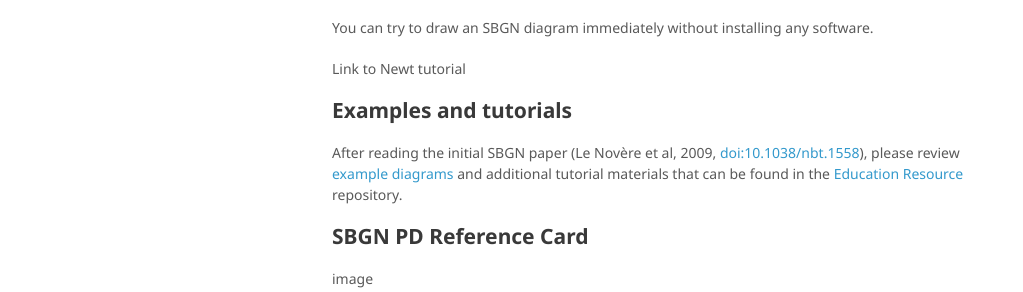
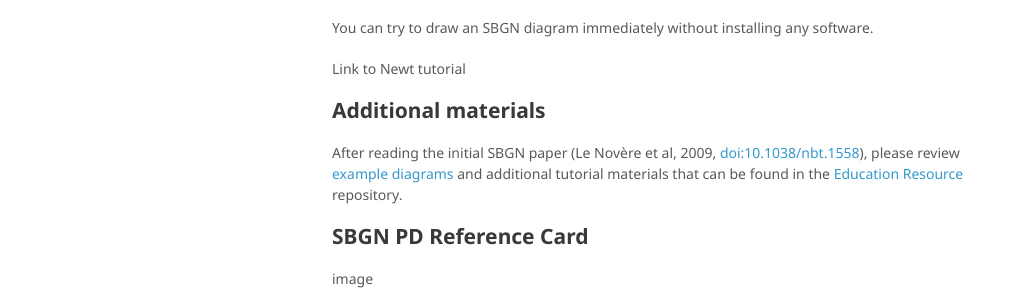
Before and after one commit to sbgn/sbgn, a Jekyll site: the page built from docs/learning_sbgn.md, in a window 1280 px wide and 1320 px high. Shown: the part 961-1253 px from the top of the window, without its empty margins (128-1151 px from the left). Built offline with Jekyll 4.4.1, drawn with Linux system fonts in a browser that asks for light colours; nearby versions of some CDN libraries.

Commit message:
Update learning_sbgn.md

```diff
--- a/docs/learning_sbgn.md
+++ b/docs/learning_sbgn.md
@@ -40,7 +40,7 @@ image | Translation
 
 Link to Newt tutorial
 
-## Examples and tutorials
+## Additional materials
 
 After reading the initial SBGN paper (Le Novère et al, 2009, [doi:10.1038/nbt.1558](https://dx.doi.org/10.1038/nbt.1558)), please review [example diagrams](/examples) and additional tutorial materials that can be found in the [Education Resource](https://github.com/sbgn/educational-resources) repository.
 
```
